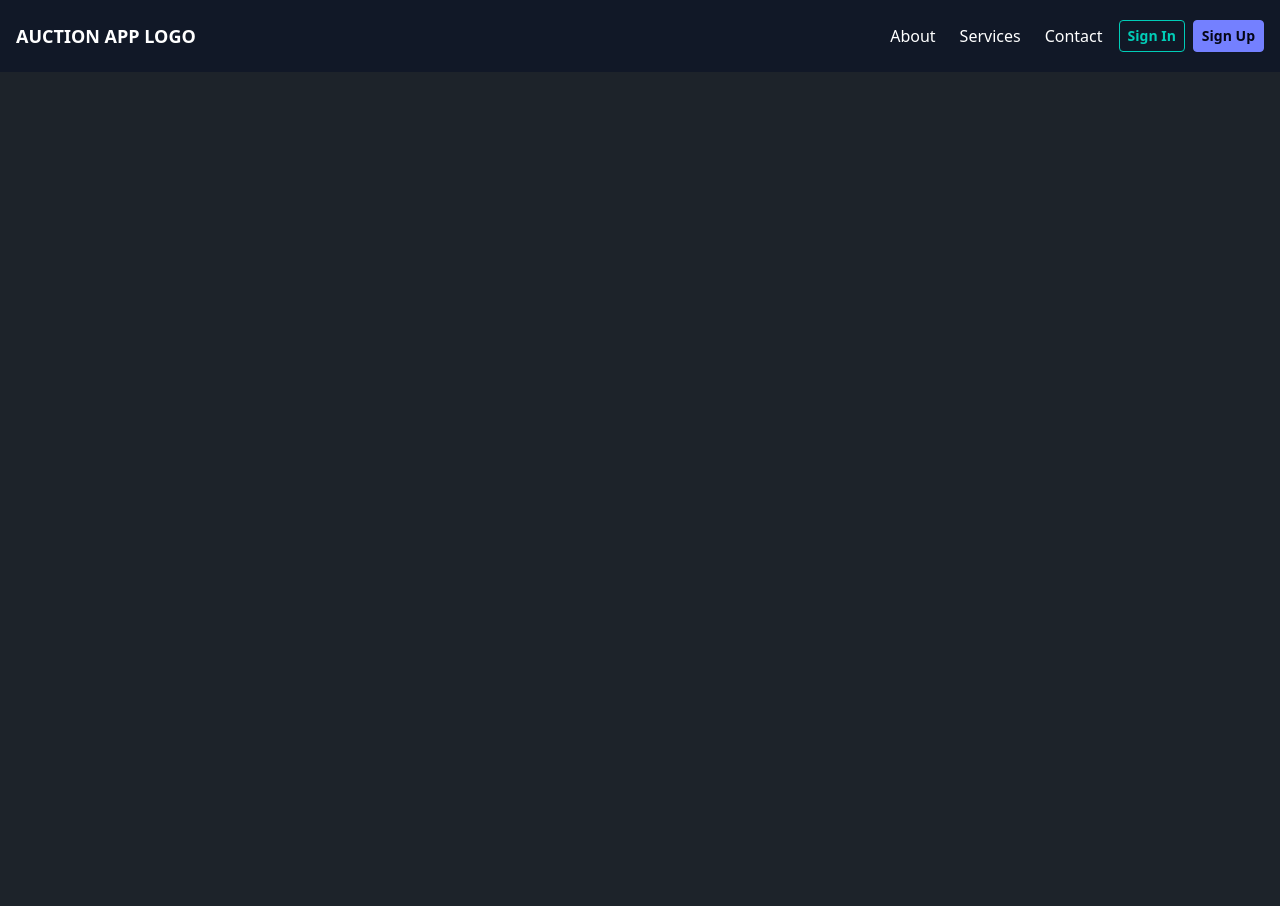
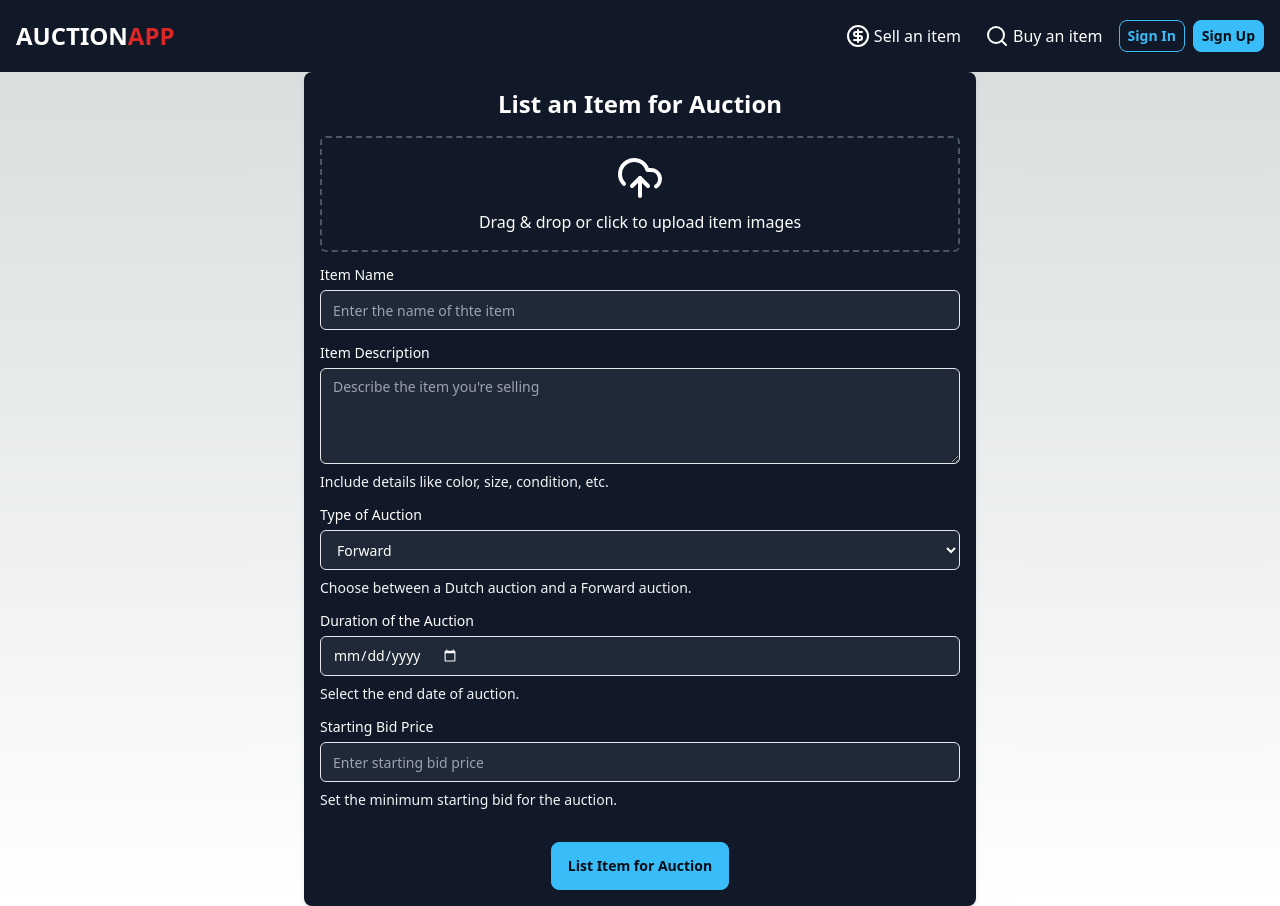
Before and after one commit to DaoudAli/EECS4413-Auction-Website, a Next.js app in the folder client-app/: page /catalogue/sell in a window 1280 px wide. Before the commit the page ends 800 px from the top, so only its background shows below. Built offline with nearby package versions, Linux system fonts and the light colour scheme.

Commit message:
Add item selling page and receipt page

```diff
--- a/client-app/package.json
+++ b/client-app/package.json
@@ -9,7 +9,9 @@
     "lint": "next lint"
   },
   "dependencies": {
+    "axios": "^1.6.1",
     "daisyui": "latest",
+    "lucide-react": "^0.292.0",
     "next": "14.0.1",
     "react": "^18",
     "react-dom": "^18"
--- a/client-app/src/components/navbar.js
+++ b/client-app/src/components/navbar.js
@@ -1,33 +1,36 @@
 // components/Navbar.js
 import Link from 'next/link';
-
+import { Search, CircleDollarSign } from 'lucide-react';
 export default function Navbar() {
   return (
     <nav className="bg-gray-900 text-white p-4">
       <div className="container mx-auto flex justify-between items-center">
-        <Link href="/" className="text-lg font-bold">
-          AUCTION APP LOGO
+        <Link href="/" className="text-2xl font-bold">
+          AUCTION<span className="text-red-600">APP</span>
         </Link>
         <div className="flex items-center gap-2">
-          <Link href="/about" className="p-2 hover:bg-gray-700 rounded">
-            About
-          </Link>
-          <Link href="/services" className="p-2 hover:bg-gray-700 rounded">
-            Services
-          </Link>
-          <Link href="/contact" className="p-2 hover:bg-gray-700 rounded">
-            Contact
+          <Link
+            href="/catalogue/sell"
+            className="p-2 hover:bg-gray-700 rounded flex"
+          >
+            <CircleDollarSign className="mr-1" />
+            Sell an item
           </Link>
           <Link
+            href="/catalogue"
+            className="p-2 hover:bg-gray-700 rounded flex "
+          >
+            <Search className="mr-1" />
+            Buy an item
+          </Link>
+
+          <Link
             href="/signin"
-            className="p-2 rounded btn-outline btn btn-accent btn-sm text-white text-md"
+            className="p-2  btn-outline btn btn-primary btn-sm text-white text-md"
           >
             Sign In
           </Link>
-          <Link
-            href="/signup"
-            className="p-2 btn-primary btn rounded btn-sm text-md"
-          >
+          <Link href="/signup" className="p-2 btn-primary btn btn-sm text-md">
             Sign Up
           </Link>
         </div>
--- a/client-app/src/pages/_document.js
+++ b/client-app/src/pages/_document.js
@@ -2,7 +2,7 @@ import { Html, Head, Main, NextScript } from 'next/document';
 
 export default function Document() {
   return (
-    <Html lang="en" data-theme="dark">
+    <Html lang="en" data-theme="night">
       <Head />
       <body>
         <Main />
--- a/client-app/src/pages/catalogue/index.js
+++ b/client-app/src/pages/catalogue/index.js
@@ -4,19 +4,16 @@ export default function ItemSearch() {
       <div className="w-full max-w-md">
         <div className="mb-8 text-center">
           <h1 className="text-3xl font-bold text-white mb-4">
-            LOGO OF THE COMPANY
+            Find an item by searching below
           </h1>
-          <h2 className="text-xl text-white mb-2">ITEM SEARCH</h2>
         </div>
         <div className="flex items-center">
           <input
             className="flex-1 p-2 mr-2 text-black rounded"
             type="text"
-            placeholder="Search"
+            placeholder="Enter the item you are looking for"
           />
-          <button className="p-2 text-white bg-blue-600 rounded hover:bg-blue-700 focus:outline-none">
-            Button
-          </button>
+          <button className="p-2 btn btn-sm btn-primary">Search</button>
         </div>
       </div>
     </div>
--- /dev/null
+++ b/client-app/src/pages/catalogue/sell/index.js
@@ -0,0 +1,130 @@
+import { useState } from 'react';
+import Link from 'next/link';
+import Image from 'next/image';
+
+export default function AuctionItemForm() {
+  // State hooks for form inputs could be added here
+
+  return (
+    <div className="min-h-screen flex flex-col items-center justify-center space-y-8">
+      <div className="grid gap-4 p-4 bg-gray-900 rounded-lg shadow-md w-full max-w-2xl mx-auto">
+        <h1 className="text-2xl font-semibold text-white text-center">
+          List an Item for Auction
+        </h1>
+        <div className="border-dashed border-2 border-gray-600 rounded-md flex flex-col items-center justify-center p-4 text-white">
+          {/* Replace with Image component if you have an image to use */}
+          <svg
+            xmlns="http://www.w3.org/2000/svg"
+            width="24"
+            height="24"
+            viewBox="0 0 24 24"
+            fill="none"
+            stroke="currentColor"
+            strokeWidth="2"
+            strokeLinecap="round"
+            strokeLinejoin="round"
+            className="w-12 h-12 text-white"
+          >
+            <path d="M4 14.899A7 7 0 1 1 15.71 8h1.79a4.5 4.5 0 0 1 2.5 8.242"></path>
+            <path d="M12 12v9"></path>
+            <path d="m16 16-4-4-4 4"></path>
+          </svg>
+          <span className="mt-2 text-white">
+            Drag &amp; drop or click to upload item images
+          </span>
+          <input type="file" className="hidden" multiple />
+        </div>
+        <div className="grid gap-2">
+          <label
+            className="text-sm font-medium leading-none peer-disabled:cursor-not-allowed peer-disabled:opacity-70 text-white"
+            htmlFor="item-name"
+          >
+            Item Name
+          </label>
+          <input
+            className="flex h-10 w-full rounded-md border border-input px-3 py-2 text-sm placeholder:text-muted-foreground focus-visible:outline-none focus-visible:ring-2 focus-visible:ring-ring focus-visible:ring-offset-2 disabled:cursor-not-allowed disabled:opacity-50 bg-gray-800 text-white"
+            id="item-name"
+            type="text"
+            placeholder="Enter the name of thte item"
+          />
+        </div>
+        <div className="grid gap-2">
+          <label
+            className="text-sm font-medium leading-none peer-disabled:cursor-not-allowed peer-disabled:opacity-70 text-white"
+            htmlFor="description"
+          >
+            Item Description
+          </label>
+          <textarea
+            className="flex w-full rounded-md border border-input px-3 py-2 text-sm placeholder:text-muted-foreground focus-visible:outline-none focus-visible:ring-2 focus-visible:ring-ring focus-visible:ring-offset-2 disabled:cursor-not-allowed disabled:opacity-50 h-24 bg-gray-800 text-white"
+            id="description"
+            placeholder="Describe the item you're selling"
+          />
+          <p className="text-sm text-gray-100">
+            Include details like color, size, condition, etc.
+          </p>
+        </div>
+        <div className="grid gap-2">
+          <label
+            className="text-sm font-medium leading-none peer-disabled:cursor-not-allowed peer-disabled:opacity-70 text-white"
+            htmlFor="auction-type"
+          >
+            Type of Auction
+          </label>
+          <select
+            className="flex h-10 w-full rounded-md border border-input px-3 py-2 text-sm placeholder:text-muted-foreground focus-visible:outline-none focus-visible:ring-2 focus-visible:ring-ring focus-visible:ring-offset-2 disabled:cursor-not-allowed disabled:opacity-50 bg-gray-800 text-white"
+            id="auction-type"
+          >
+            <option value="forward">Forward</option>
+            <option value="dutch">Dutch</option>
+          </select>
+          <p className="text-sm text-gray-100">
+            Choose between a Dutch auction and a Forward auction.
+          </p>
+        </div>
+        <div className="grid gap-2">
+          <label
+            className="text-sm font-medium leading-none peer-disabled:cursor-not-allowed peer-disabled:opacity-70 text-white"
+            htmlFor="duration"
+          >
+            Duration of the Auction
+          </label>
+          <input
+            className="flex h-10 w-full rounded-md border border-input px-3 py-2 text-sm placeholder:text-muted-foreground focus-visible:outline-none focus-visible:ring-2 focus-visible:ring-ring focus-visible:ring-offset-2 disabled:cursor-not-allowed disabled:opacity-50 bg-gray-800 text-white"
+            id="duration"
+            type="date"
+          />
+          <p className="text-sm text-gray-100">
+            Select the end date of auction.
+          </p>
+        </div>
+        <div className="grid gap-2">
+          <label
+            className="text-sm font-medium leading-none peer-disabled:cursor-not-allowed peer-disabled:opacity-70 text-white"
+            htmlFor="starting-bid"
+          >
+            Starting Bid Price
+          </label>
+          <input
+            className="flex h-10 w-full rounded-md border border-input px-3 py-2 text-sm placeholder:text-muted-foreground focus-visible:outline-none focus-visible:ring-2 focus-visible:ring-ring focus-visible:ring-offset-2 disabled:cursor-not-allowed disabled:opacity-50 bg-gray-800 text-white"
+            id="starting-bid"
+            type="text"
+            placeholder="Enter starting bid price"
+          />
+          <p className="text-sm text-gray-100">
+            Set the minimum starting bid for the auction.
+          </p>
+        </div>
+        <div className="flex justify-center">
+          <button className="mt-4 btn btn-primary" type="submit">
+            List Item for Auction
+          </button>
+        </div>
+        {/* Replace with Link component if there's a specific path to navigate */}
+        {/* <Link href="/path-to-navigate">
+        <a className="text-blue-500 hover:underline">Go back to main page</a>
+      </Link> */}
+      </div>
+    </div>
+  );
+}
--- a/client-app/src/pages/index.js
+++ b/client-app/src/pages/index.js
@@ -1,7 +1,7 @@
 import Link from 'next/link';
 export default function Home() {
   return (
-    <div className="flex min-h-screen items-center justify-center bg-gray-900 p-4">
+    <div className="flex min-h-screen items-center justify-center p-4">
       <div className="w-full max-w-2xl space-y-8 md:flex md:space-y-0 md:space-x-8">
         <div className="md:flex-1">
           <div className="pb-10  text-center md:text-left border-r ">
--- a/client-app/src/styles/globals.css
+++ b/client-app/src/styles/globals.css
@@ -11,8 +11,8 @@
 @media (prefers-color-scheme: dark) {
   :root {
     --foreground-rgb: 255, 255, 255;
-    --background-start-rgb: 17, 24, 39; /* adjusted to match bg-gray-900 */
-    --background-end-rgb: 17, 24, 50;   /* adjusted to match bg-gray-900 */
+    --background-start-rgb: 31, 41, 55;
+    --background-end-rgb: 31, 41, 55;
   }
 }
 
```
Also changed, not shown: client-app/src/pages/payment/receipt/index.js (added, +66 -0 lines), 1 other file (tests, documents, lock files or other folders).
